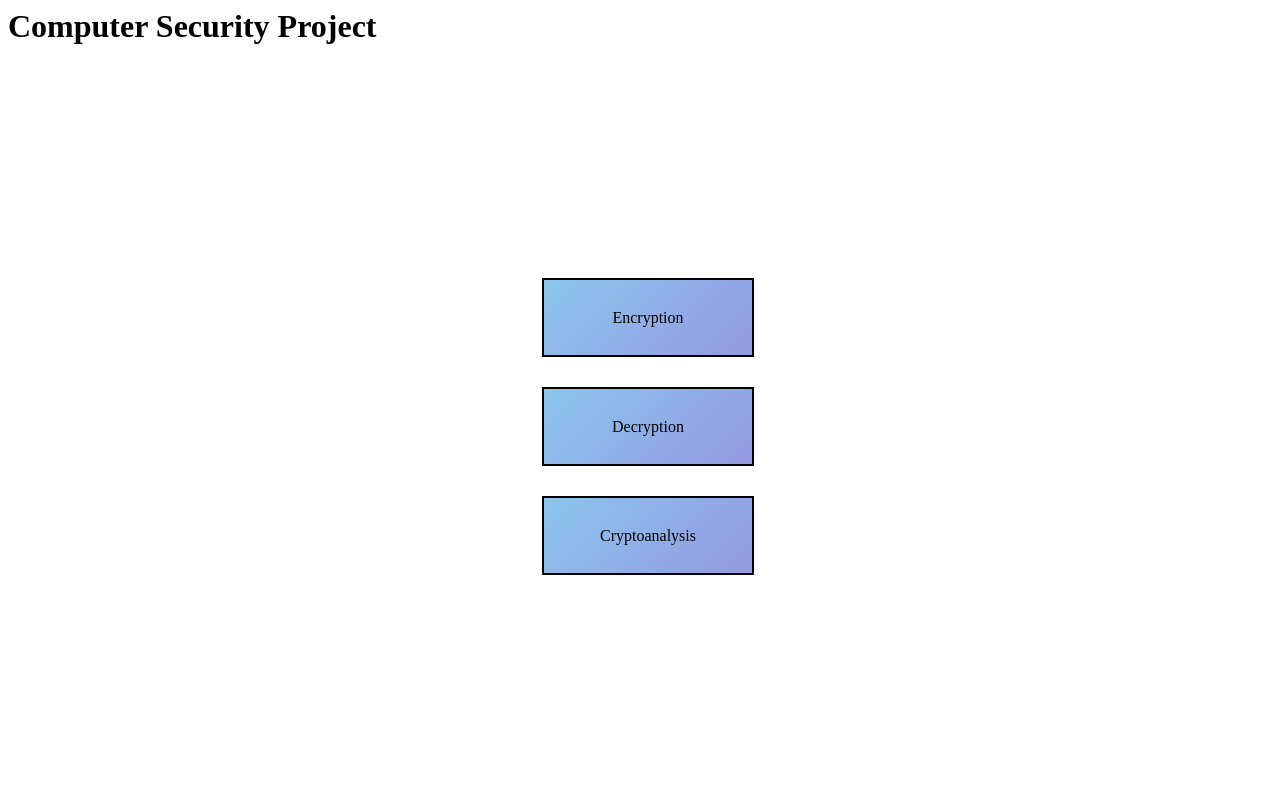
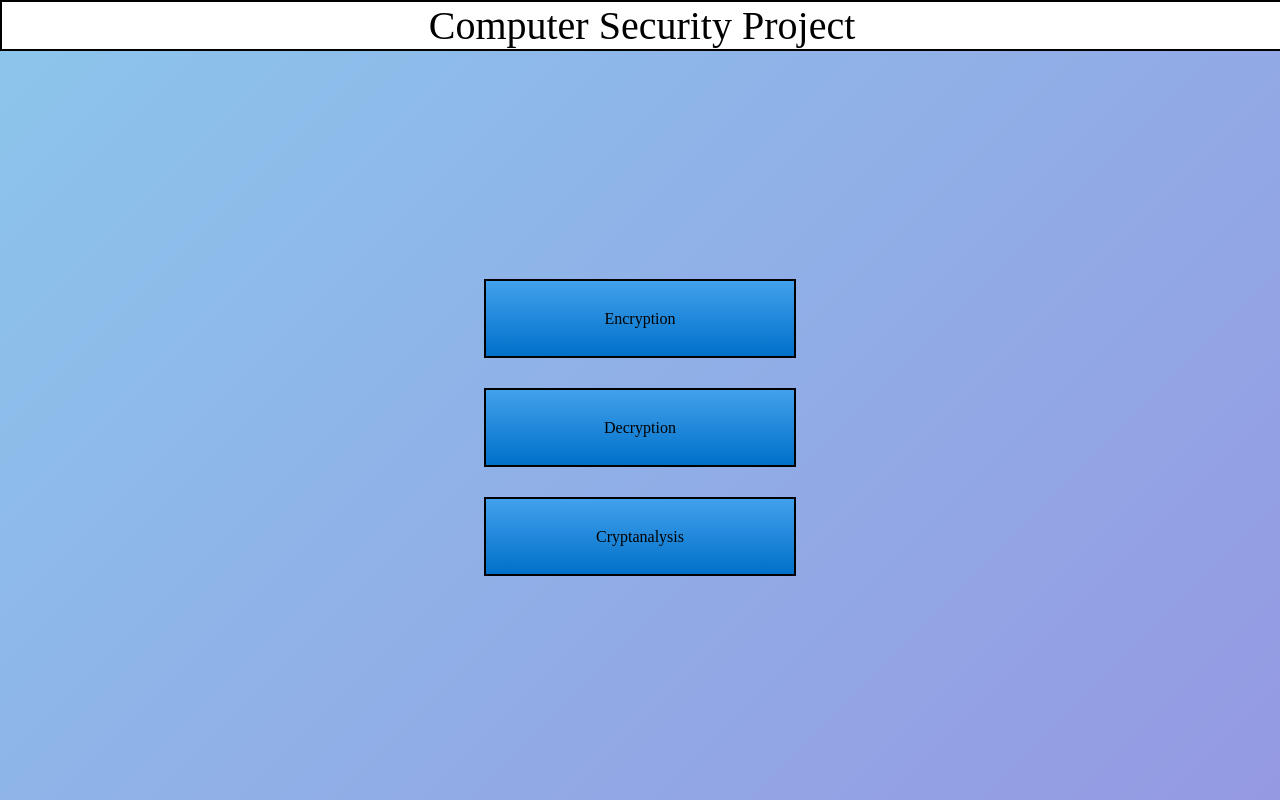
Before and after one commit to pistachio49/crypto-toolkit, a Flask app: page / in a window 1280 px wide. Run offline with Flask 3, Linux system fonts and the light colour scheme.

Commit message:
Correction regarding error msg and styling

```diff
--- a/app.py
+++ b/app.py
@@ -639,17 +639,17 @@ def encrypt():
         a=3
     elif(ciphermethod=="Rail fence cipher"):
         if(value.isalpha()==False):
-            return render_template("transposition.html",err="The Cipher Text must consist only of alphabets without spaces")
+            return render_template("transposition.html",err="The Plain Text must consist only of alphabets without spaces")
         d1=railfencecipher(value)
         a=4
     elif(ciphermethod=="keyless transposition cipher with fixed number of columns"):
         if(value.isalpha()==False):
-            return render_template("transposition.html",err="The Cipher Text must consist only of alphabets without spaces")
+            return render_template("transposition.html",err="The Plain Text must consist only of alphabets without spaces")
         d1=keylesscipher(value,key)
         a=4
     elif(ciphermethod=="Permutation transposition cipher"):
         if(value.isalpha()==False):
-            return render_template("transposition.html",err="The Cipher Text must consist only of alphabets without spaces")
+            return render_template("transposition.html",err="The Plain Text must consist only of alphabets without spaces")
         if(transpositionvalid(key,False,value)!="valid!"):
             p=transpositionvalid(key,False,value)
             return render_template("transposition.html",err=p)
@@ -664,7 +664,7 @@ def encrypt():
         a=4
     elif(ciphermethod=="Combined approach(key+keyless)"):
         if(value.isalpha()==False):
-            return render_template("transposition.html",err="The Cipher Text must consist only of alphabets without spaces")
+            return render_template("transposition.html",err="The Plain Text must consist only of alphabets without spaces")
         if(transpositionvalid(key,False,value)!="valid!"):
             p=transpositionvalid(key,False,value)
             return render_template("transposition.html",err=p)
--- a/static/ab.css
+++ b/static/ab.css
@@ -9,15 +9,41 @@
     gap:30px;
 }
 
+body
+{
+    background-image: linear-gradient(135deg, #8BC6EC 0%, #9599E2 100%);
+    margin-left:0px;
+    margin-top:0px;
+}
+
+
 .key
 {
     height:75px;
-    min-width:200px;
-    background: linear-gradient(135deg, #8BC6EC 0%, #9599E2 100%);
+    min-width:300px;
+    /* background: linear-gradient(135deg, #8BC6EC 0%, #9599E2 100%); */
     text-align:center;
     line-height:75px;
     cursor:pointer;
     border:2px solid black;
     padding-left:4px;
     padding-right:4px;
+    background-image: linear-gradient(#42A1EC, #0070C9);
 }
+
+.heading1
+{
+    font-size:2.5rem;
+}
+
+
+.heading
+{
+    display:flex;
+    align-items:center;
+    justify-content:center;
+    width:100vw;
+    margin-bottom:2vh;
+    border:2px solid black;
+    background:white;
+}
--- a/templates/cryptanalysis.html
+++ b/templates/cryptanalysis.html
@@ -4,7 +4,9 @@
         <link rel="stylesheet" href="{{url_for('static',filename='ab.css')}}">
     </head>
     <body>
-        <h1>Cryptanalysis</h1>
+        <div class="heading">
+        <div class="heading1">Cryptanalysis</div>
+        </div>
         <div class="container">
         <div class="key" id="affine">
             Affine cipher
--- a/templates/decselectpage.html
+++ b/templates/decselectpage.html
@@ -4,7 +4,9 @@
         <link rel="stylesheet" href="{{url_for('static',filename='ab.css')}}">
     </head>
     <body>
-        <h1>Decryption Schemes</h1>
+        <div class="heading">
+        <div class="heading1">Decryption Schemes</div>
+        </div>
         <div class="container">
         <div class="key" id="affine">
             Affine cipher
--- a/templates/encselectpage.html
+++ b/templates/encselectpage.html
@@ -4,7 +4,9 @@
         <link rel="stylesheet" href="{{url_for('static',filename='ab.css')}}">
     </head>
     <body>
-        <h1>Encryption Schemes</h1>
+        <div class="heading">
+        <div class="heading1">Encryption Schemes</div>
+        </div>
         <div class="container">
         <div class="key" id="affine">
             Affine cipher
--- a/templates/homepage.html
+++ b/templates/homepage.html
@@ -4,7 +4,9 @@
         <link rel="stylesheet" href="{{url_for('static',filename='ab.css')}}">
     </head>
     <body>
-        <h1>Computer Security Project</h1>
+        <div class="heading">
+        <div class="heading1">Computer Security Project</div>
+        </div>
         <div class="container">
         <div class="key" id="enc">
             Encryption
@@ -13,7 +15,7 @@
             Decryption
         </div>
         <div class="key" id="crypt">
-            Cryptoanalysis
+            Cryptanalysis
         </div>
         </div>
         <script>
--- a/templates/transposition.html
+++ b/templates/transposition.html
@@ -56,7 +56,7 @@
         <br><br>
         <div>
             {%if value %}
-            <span>The Encrypted text for {{inputvalue}} using {{ciphermethod}} is : </span>
+            <span>The Encrypted text for "{{inputvalue}}" using {{ciphermethod}} is : </span>
             {{value}}
             {% elif err %}
             <span>{{err}}</span>
--- a/templates/transpositiondec.html
+++ b/templates/transpositiondec.html
@@ -55,7 +55,7 @@
         <br><br>
         <div>
             {%if value %}
-            <span>The decrypted text for {{inputvalue}} using {{ciphermethod}} is : </span>
+            <span>The decrypted text for "{{inputvalue}}" using {{ciphermethod}} is : </span>
             {{value}}
             {% elif err %}
             <span>{{err}}</span>
```
